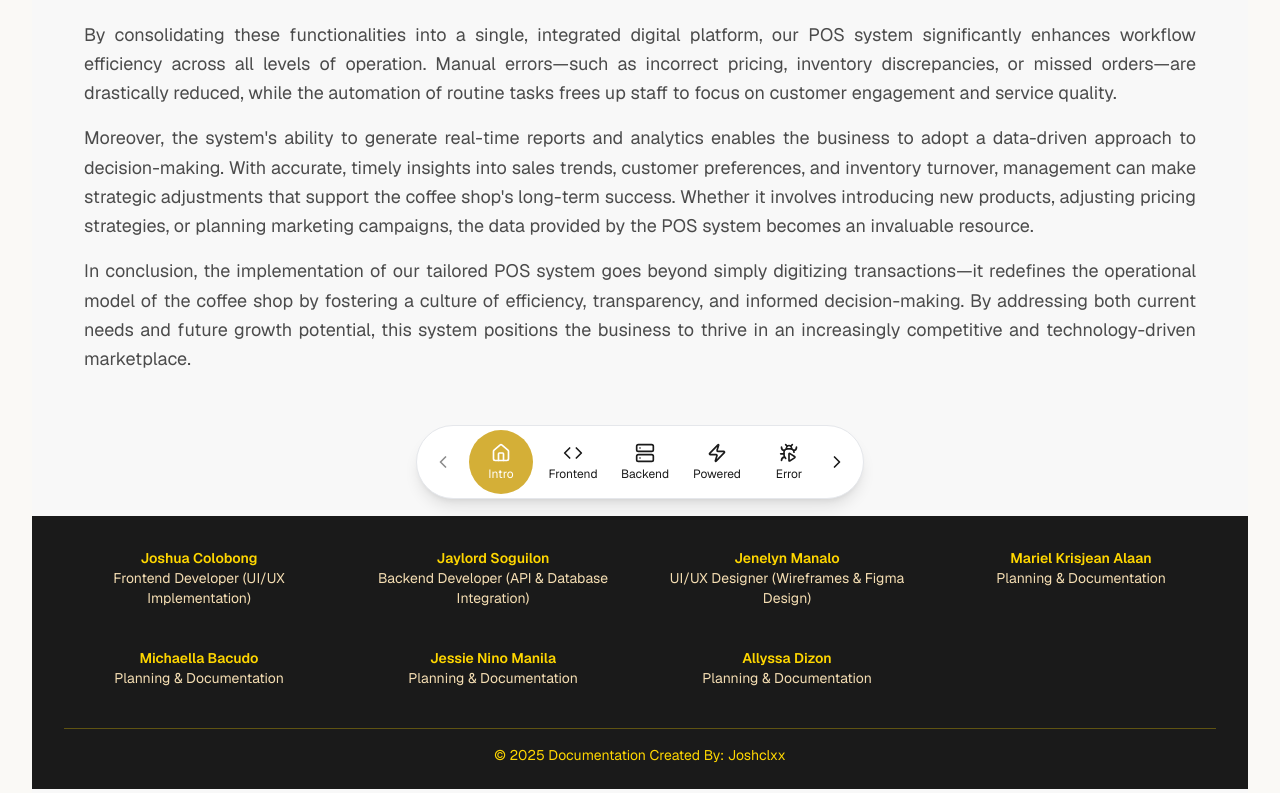
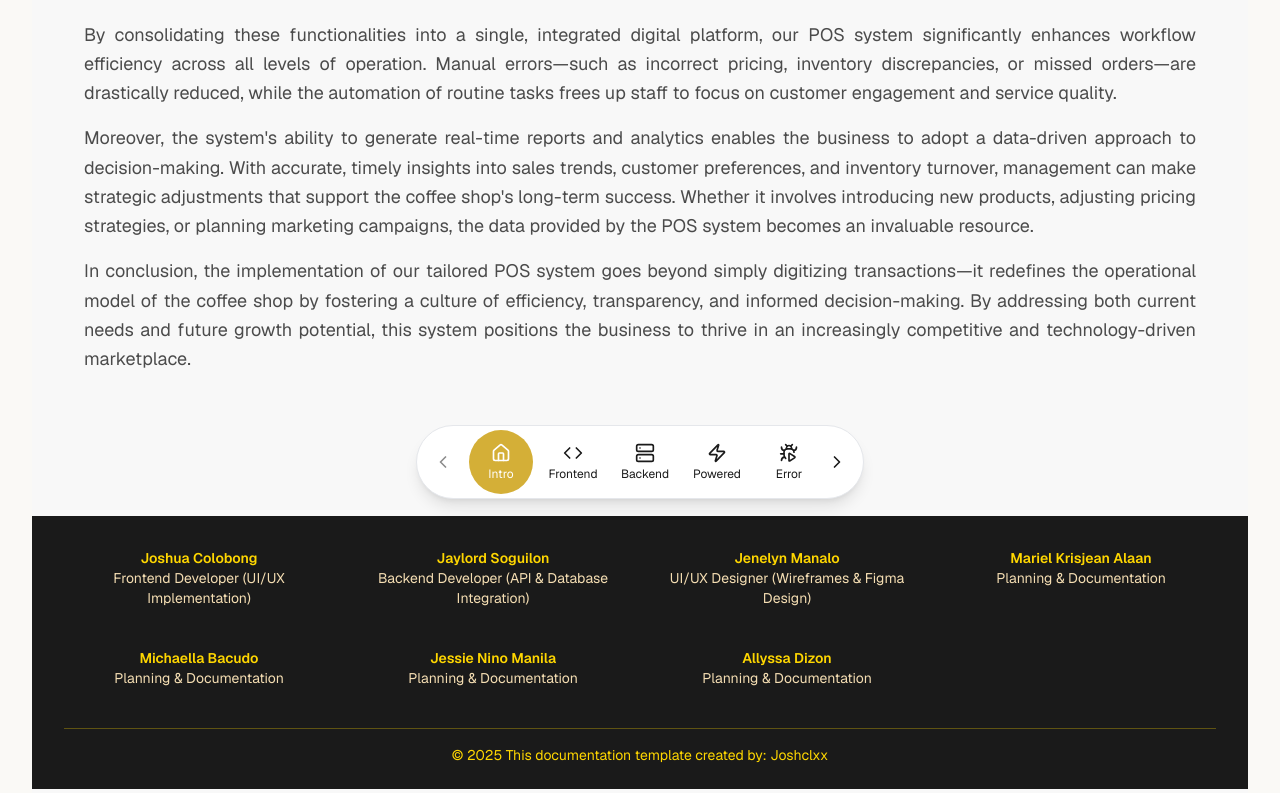
Before and after one commit to Joshclxx/Documentation, a Next.js app: page / in a window 1280 px wide. Shown: the part 1863-2656 px from the top of the page. Built offline with nearby package versions, Linux system fonts and the light colour scheme.

Commit message:
Footer fixed

```diff
--- a/src/components/Footer.tsx
+++ b/src/components/Footer.tsx
@@ -34,7 +34,8 @@ export function Footer() {
 
         <div className="mt-6 sm:mt-8 border-t border-[#FFD700]/30 pt-4 text-center">
           <p>
-            &copy; {new Date().getFullYear()} Documentation Created By: Joshclxx
+            &copy; {new Date().getFullYear()} This documentation template
+            created by: Joshclxx
           </p>
         </div>
       </div>
```
